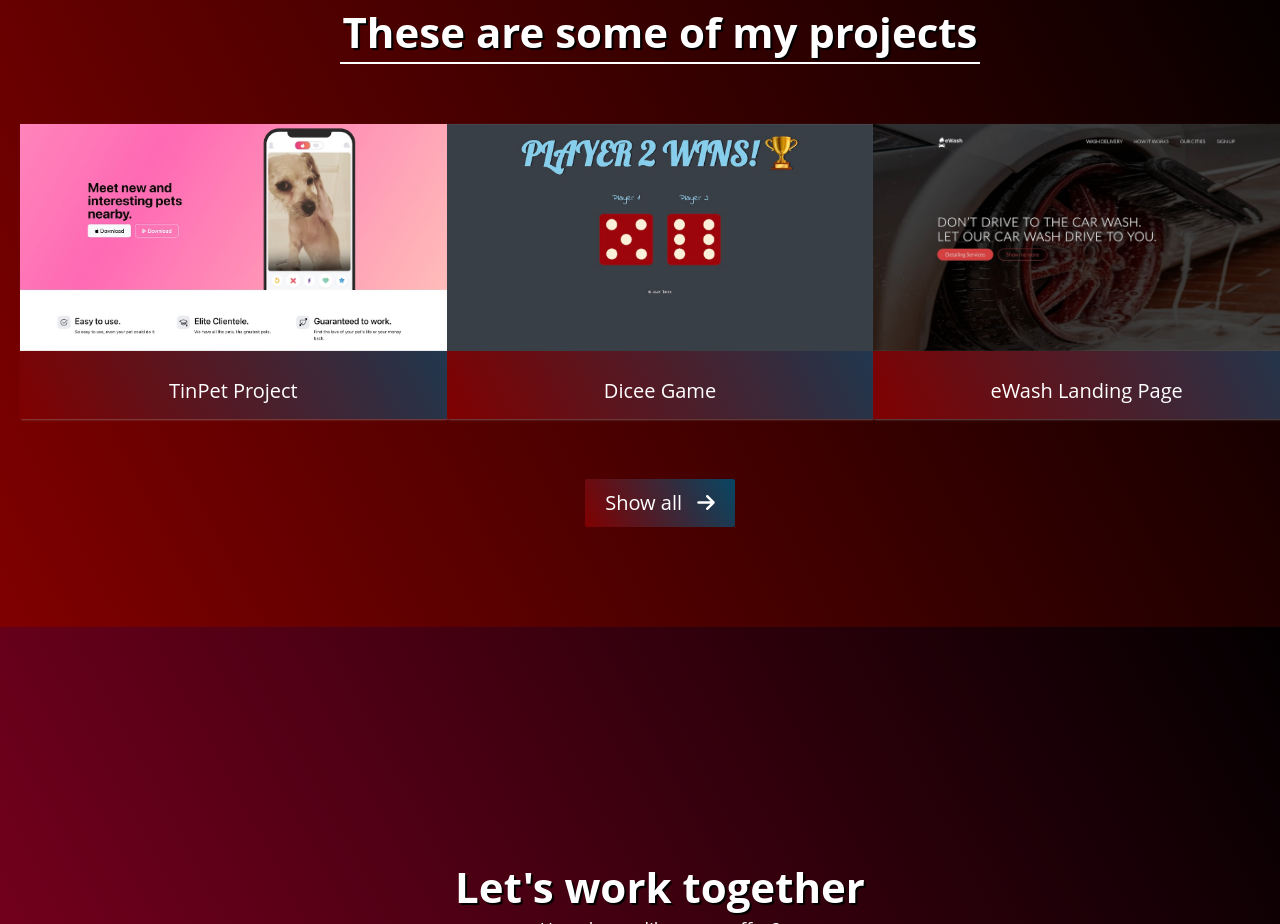
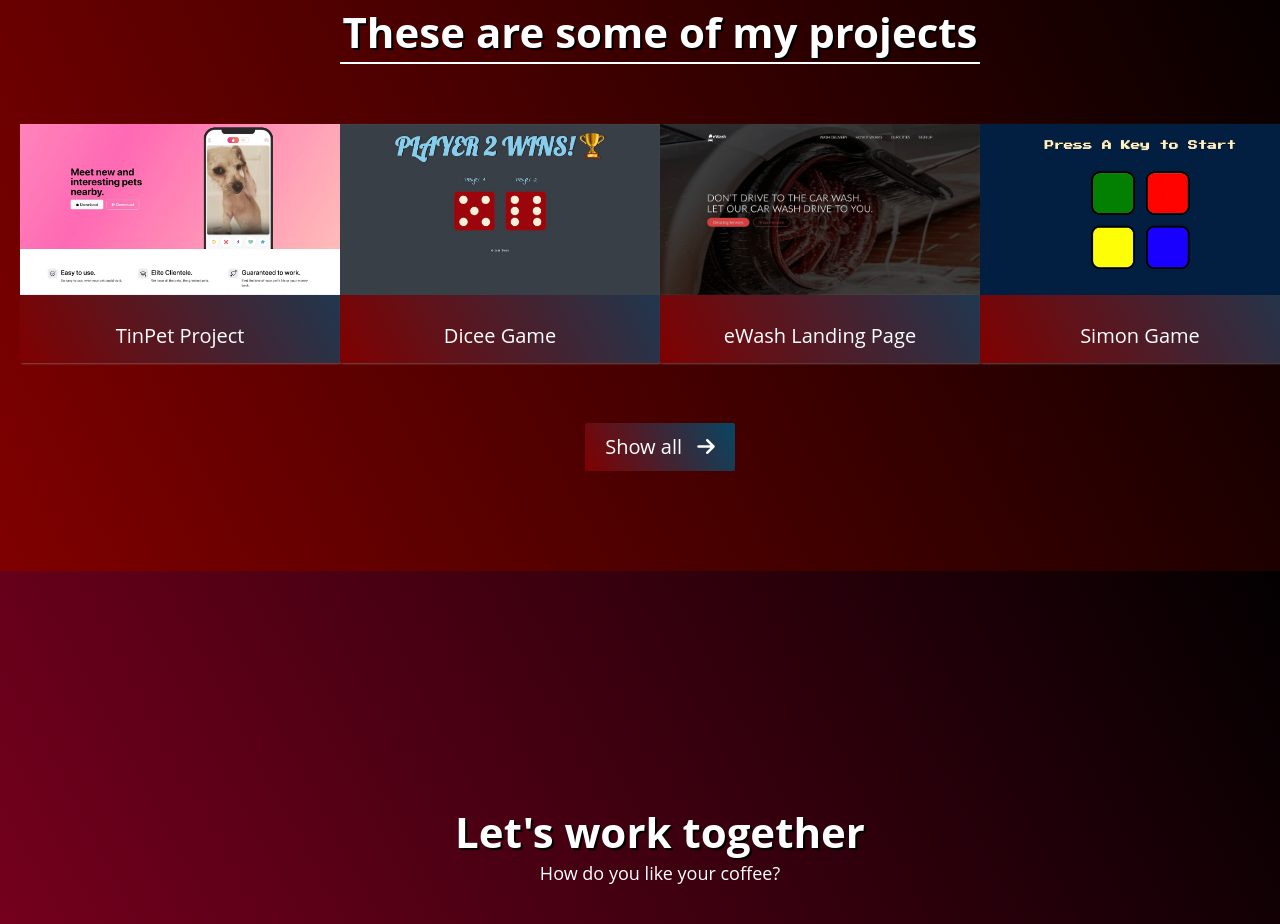
Before and after one commit to Jean-Laurore/Jean-Laurore, a plain HTML site: page index.html in a window 1280 px wide. Shown: the part 1097-2021 px from the top of the page. Drawn offline with Linux system fonts and the light colour scheme.

Commit message:
Added new project to portfolio

```diff
--- a/index.html
+++ b/index.html
@@ -52,6 +52,13 @@
                     eWash Landing Page
                     </p>
             </a>
+
+            <a href="https://jean-laurore.github.io/Simon-Game/" target="_blank" class="project project-tile">
+                <img class="project-img" src="src/images/simonGame.jpg" alt="project">
+                    <p class="project-title">
+                    Simon Game
+                    </p>
+            </a>
         </div>
         <a href="" class="btn btn-show-all" target="_blank">Show all
         <i class="fa-solid fa-arrow-right"></i>
```
Also changed, not shown: src/images/simonGame.jpg (added).
